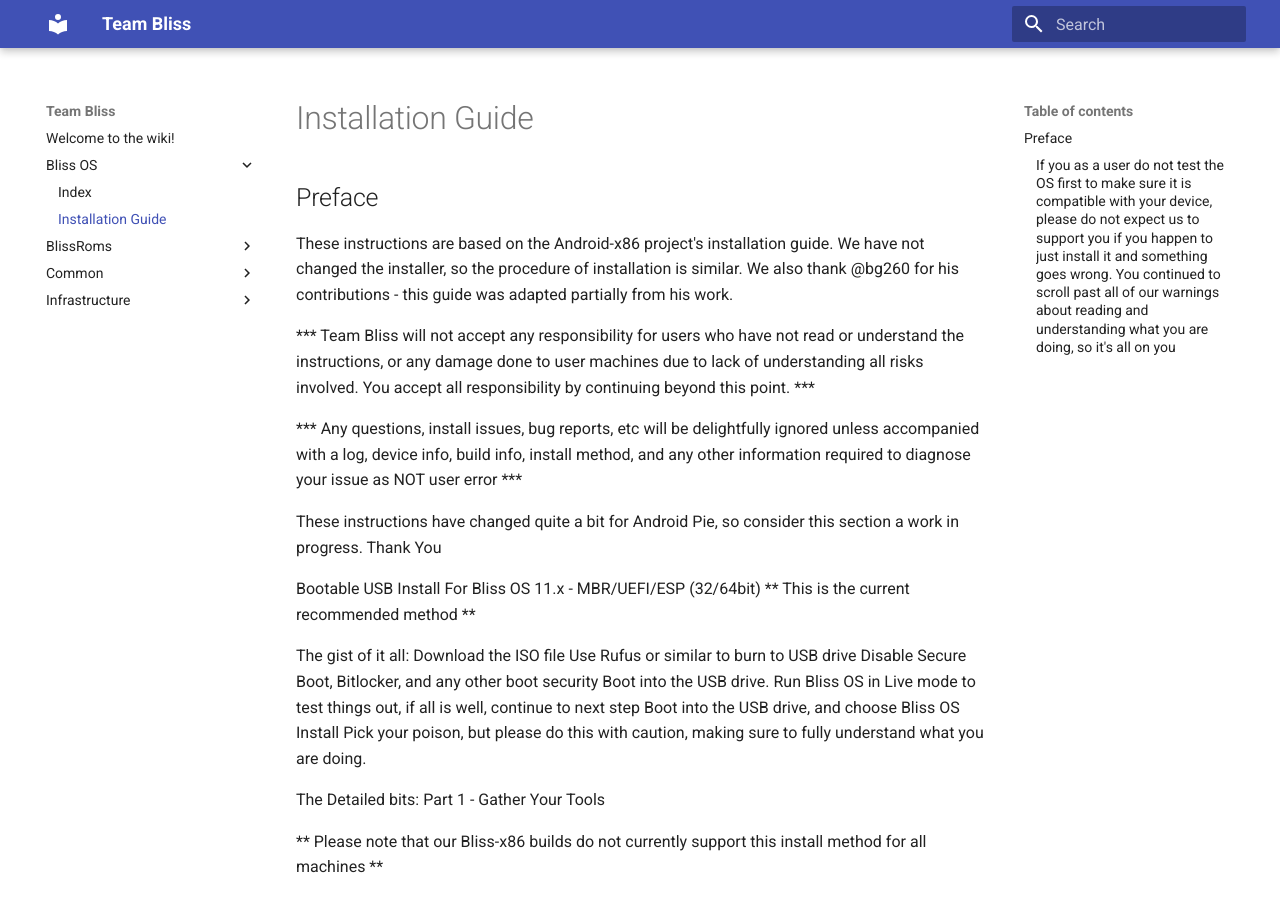
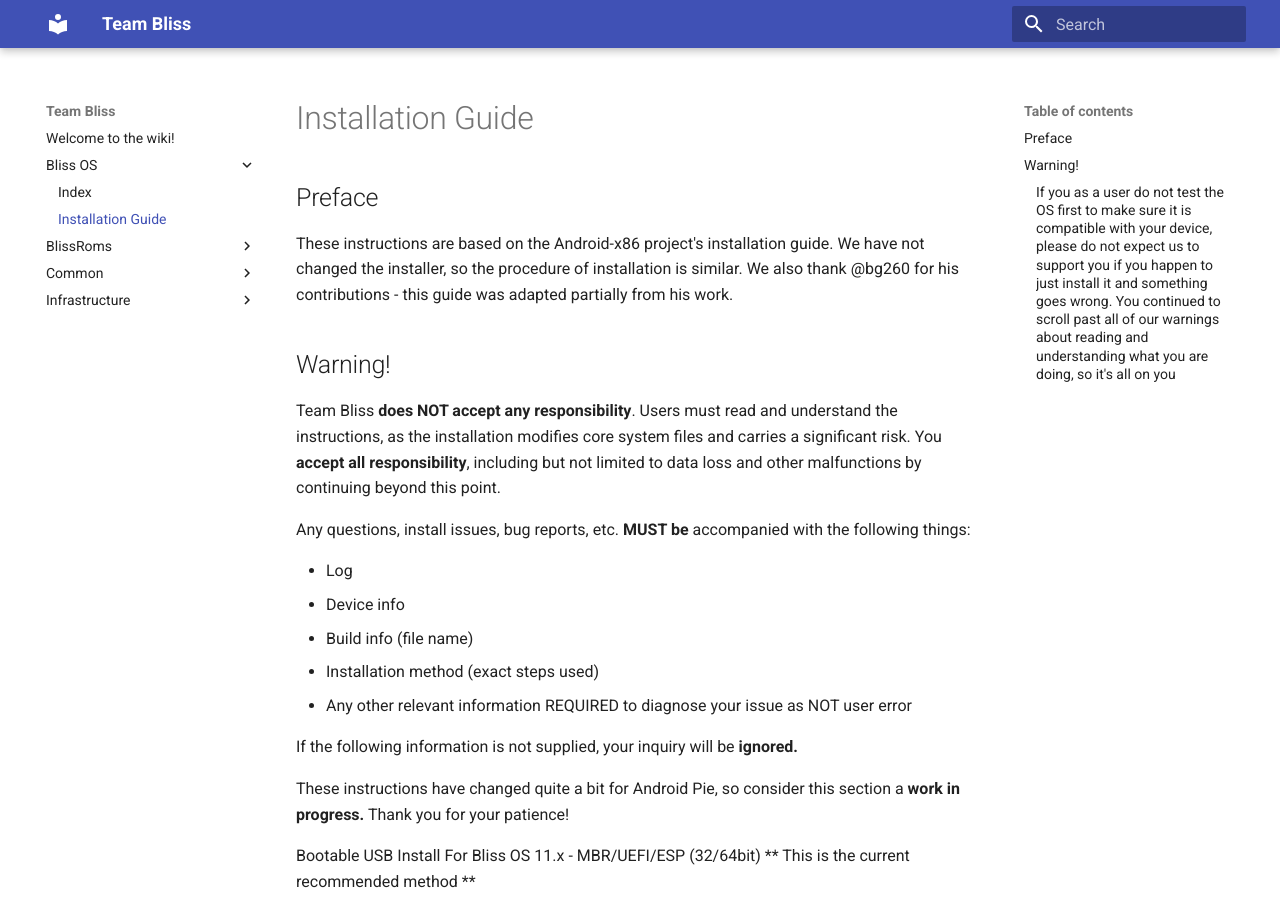
Before and after one commit to BlissRoms/Documentation-old, an MkDocs documentation site: the page built from docs/Bliss OS/installation-guide.md, in a window 1280 px wide and 900 px high. Built offline with MkDocs 1.6.1 and Material for MkDocs 9.7.7, drawn with Linux system fonts in a browser that asks for light colours.

Commit message:
Set up warning so we don't get sued
Change-Id: I2ea43c4832b02d7a432f16c742b83b6ab2b3e4d1

```diff
--- a/docs/Bliss OS/installation-guide.md
+++ b/docs/Bliss OS/installation-guide.md
@@ -5,12 +5,21 @@
 
 These instructions are based on the Android-x86 project's installation guide. We have not changed the installer, so the procedure of installation is similar. We also thank @bg260 for his contributions - this guide was adapted partially from his work.
 
-*** Team Bliss will not accept any responsibility for users who have not read or understand the instructions, or any damage done to user machines due to lack of understanding all risks involved. You accept all responsibility by continuing beyond this point. ***
+## Warning!
 
-*** Any questions, install issues, bug reports, etc will be delightfully ignored unless accompanied with a log, device info, build info, install method, and any other information required to diagnose your issue as NOT user error ***
+Team Bliss **does NOT accept any responsibility**. Users must read and understand the instructions, as the installation modifies core system files and carries a significant risk. You **accept all responsibility**, including but not limited to data loss and other malfunctions by continuing beyond this point.
 
+Any questions, install issues, bug reports, etc. **MUST be** accompanied with the following things:
 
-These instructions have changed quite a bit for Android Pie, so consider this section a work in progress. Thank You
+ - Log
+ - Device info
+ - Build info (file name)
+ - Installation method (exact steps used)
+ - Any other relevant information REQUIRED to diagnose your issue as NOT user error
+
+If the following information is not supplied, your inquiry will be **ignored.**
+
+These instructions have changed quite a bit for Android Pie, so consider this section a **work in progress.** Thank you for your patience!
 
 Bootable USB Install For Bliss OS 11.x - MBR/UEFI/ESP (32/64bit)
 ** This is the current recommended method **
```
